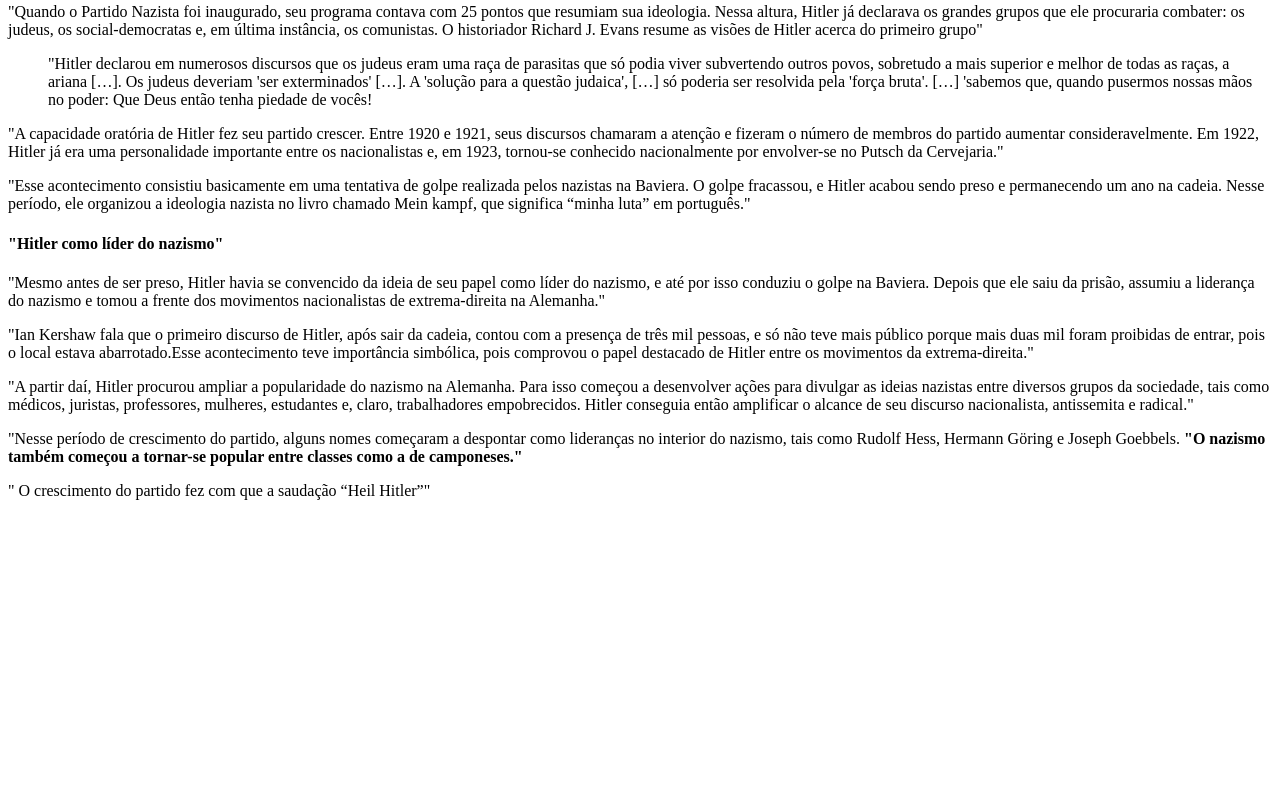
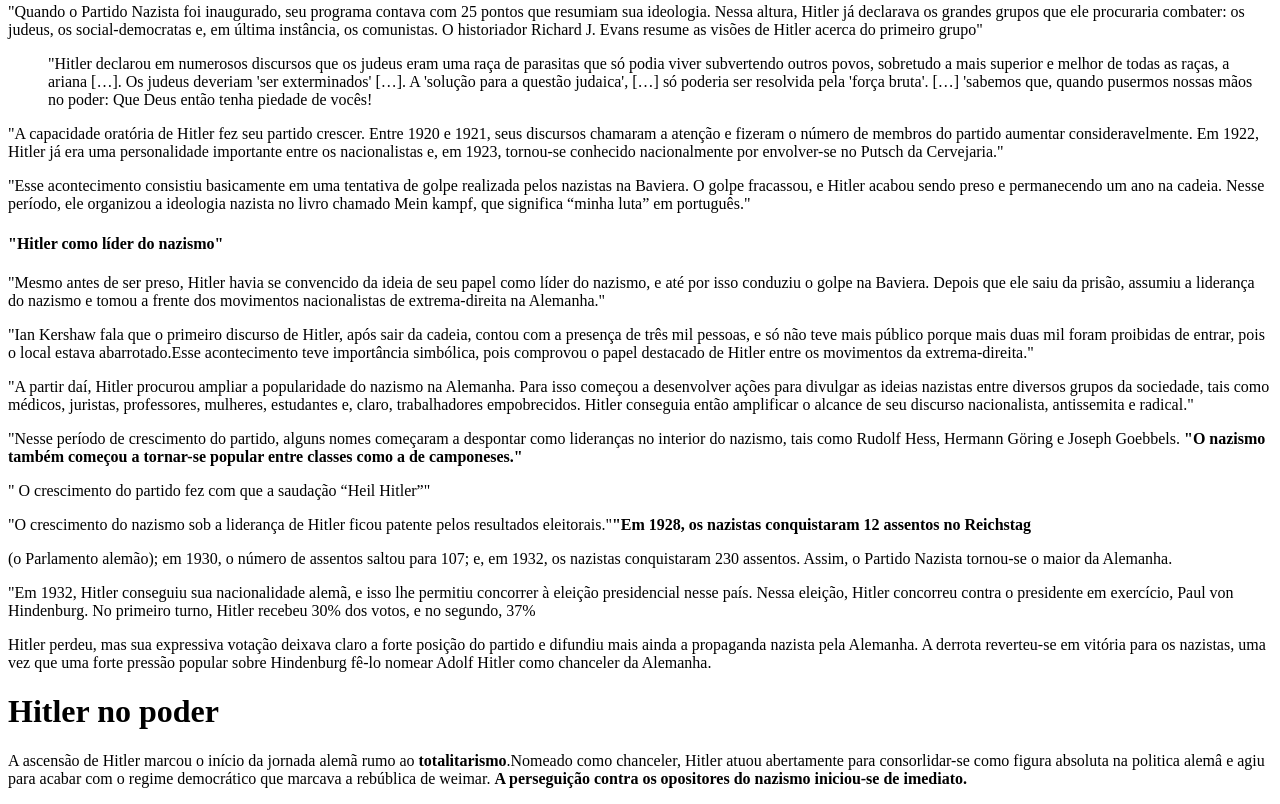
Before and after one commit to Santoscelc/2024-project, a plain HTML site: page Haru.html in a window 1280 px wide. Shown: the part 885-1689 px from the top of the page. Before the commit the page ends 1401 px from the top, so only its background shows below. Drawn offline with Linux system fonts and the light colour scheme.

Commit message:
Update Haru.html

```diff
--- a/Haru.html
+++ b/Haru.html
@@ -35,9 +35,12 @@
     <p>"A partir daí, Hitler procurou ampliar a popularidade do nazismo na Alemanha. Para isso começou a desenvolver ações para divulgar as ideias nazistas entre diversos grupos da sociedade, tais como médicos, juristas, professores, mulheres, estudantes e, claro, trabalhadores empobrecidos. Hitler conseguia então amplificar o alcance de seu discurso nacionalista, antissemita e radical."</p>
     <p>"Nesse período de crescimento do partido, alguns nomes começaram a despontar como lideranças no interior do nazismo, tais como Rudolf Hess, Hermann Göring e Joseph Goebbels. <strong>"O nazismo também começou a tornar-se popular entre classes como a de camponeses."</strong></p>
     <p>" O crescimento do partido fez com que a saudação “Heil Hitler”"</p>
-    <p></p>
-    <p></p>
-    <p></p>
+    <p>"O crescimento do nazismo sob a liderança de Hitler ficou patente pelos resultados eleitorais."<strong>"Em 1928, os nazistas conquistaram 12 assentos no Reichstag</strong></p>
+    <p> (o Parlamento alemão); em 1930, o número de assentos saltou para 107; e, em 1932, os nazistas conquistaram 230 assentos. Assim, o Partido Nazista tornou-se o maior da Alemanha.</p>
+    <p>"Em 1932, Hitler conseguiu sua nacionalidade alemã, e isso lhe permitiu concorrer à eleição presidencial nesse país. Nessa eleição, Hitler concorreu contra o presidente em exercício, Paul von Hindenburg. No primeiro turno, Hitler recebeu 30% dos votos, e no segundo, 37%</p>
+    <p>Hitler perdeu, mas sua expressiva votação deixava claro a forte posição do partido e difundiu mais ainda a propaganda nazista pela Alemanha. A derrota reverteu-se em vitória para os nazistas, uma vez que uma forte pressão popular sobre Hindenburg fê-lo nomear Adolf Hitler como chanceler da Alemanha.
+    <h1>Hitler no poder</h1>
+    <p>A ascensão de Hitler marcou o início da jornada alemã rumo ao <strong>totalitarismo</strong>.Nomeado como chanceler, Hitler atuou abertamente para consorlidar-se como figura absoluta na politica alemâ e agiu para acabar com o regime democrático que marcava a rebública de weimar. <strong>A perseguição contra os opositores do nazismo iniciou-se de imediato.</strong>  </p>
     <p></p>
     <p></p>
     <p></p>
```
